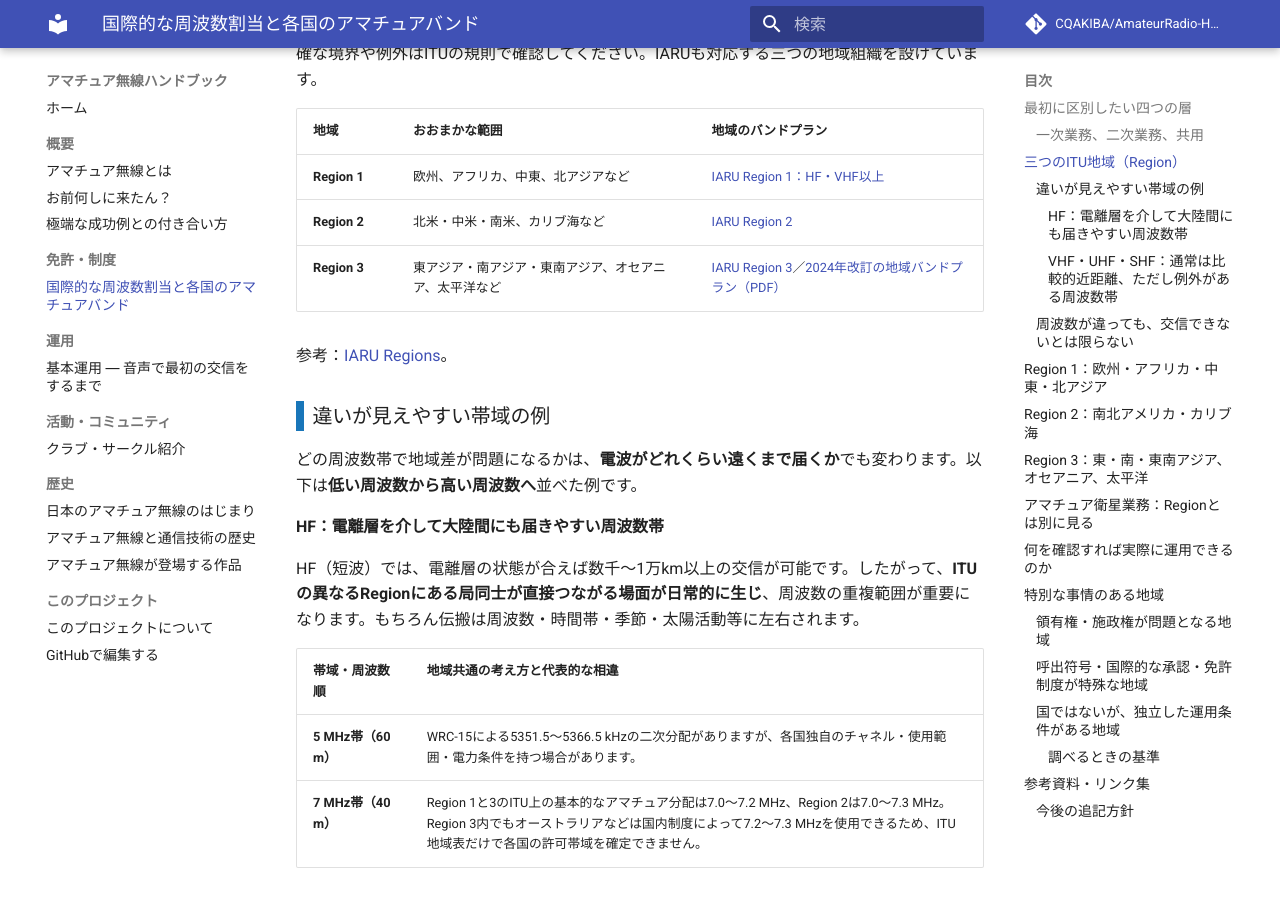
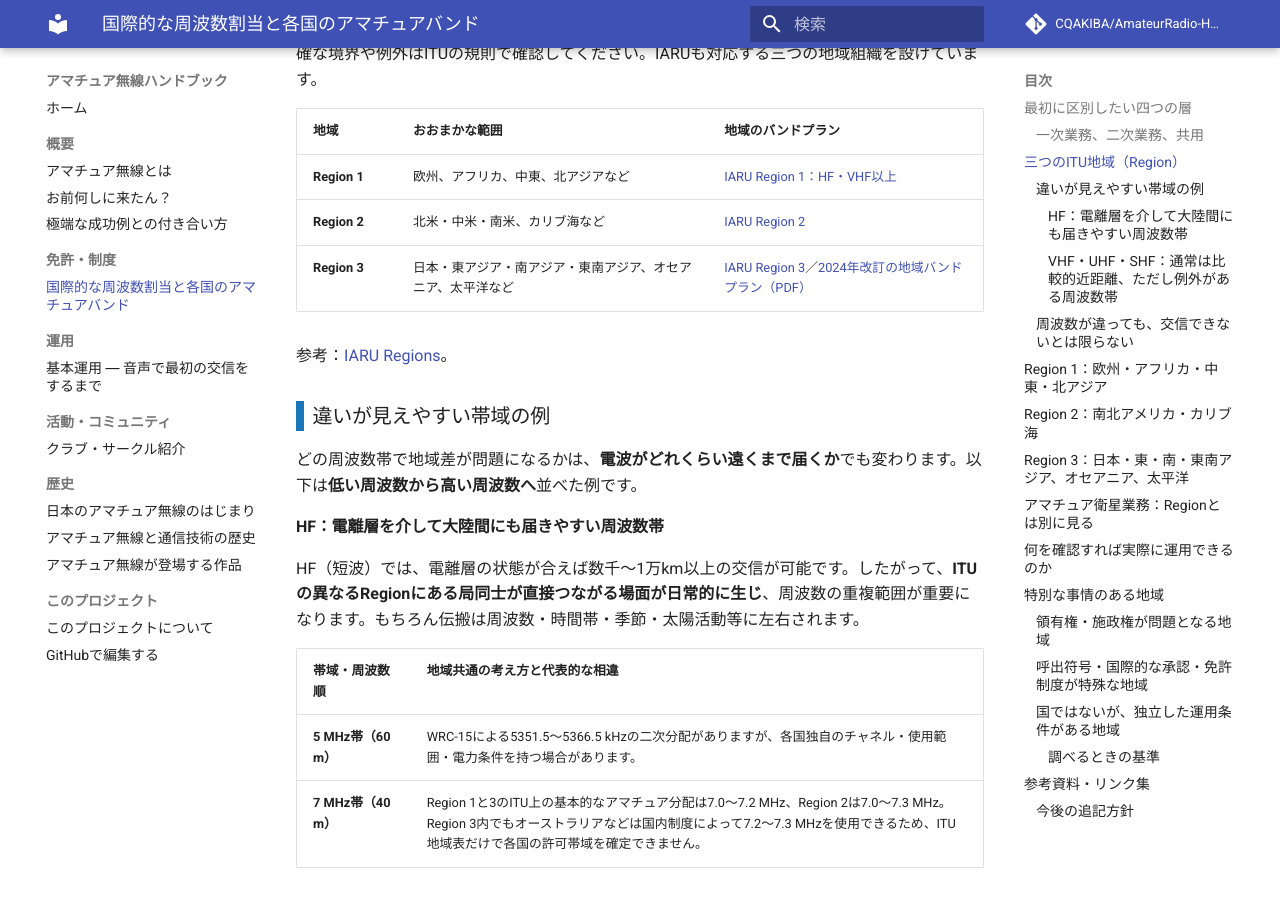
Before and after one commit to CQAKIBA/AmateurRadio-Handbook, an MkDocs documentation site: the page built from docs/01_免許・制度/international-frequency-allocations.md, in a window 1280 px wide and 900 px high, scrolled down 1652 px. Built offline with MkDocs 1.6.1 and Material for MkDocs 9.7.7, drawn with Linux system fonts in a browser that asks for light colours; comment, search, counter and statistics services are not loaded; some of the changed text lies outside the part shown.

Commit message:
Update Region 3 description to include Japan

```diff
--- a/docs/01_免許・制度/international-frequency-allocations.md
+++ b/docs/01_免許・制度/international-frequency-allocations.md
@@ -37,7 +37,7 @@
 | --- | --- | --- |
 | **Region 1** | 欧州、アフリカ、中東、北アジアなど | [IARU Region 1：HF・VHF以上](https://www.iaru-r1.org/on-the-air/band-plans/) |
 | **Region 2** | 北米・中米・南米、カリブ海など | [IARU Region 2](https://www.iaru-r2.org/en/reference/band-plans/) |
-| **Region 3** | 東アジア・南アジア・東南アジア、オセアニア、太平洋など | [IARU Region 3](https://www.iaru-r3.org/on-the-air/band-plans/)／[2024年改訂の地域バンドプラン（PDF）](https://www.iaru-r3.org/wp-content/uploads/2025/01/R3-004-Band-Plans-IARU-Region-3.pdf) |
+| **Region 3** | 日本・東アジア・南アジア・東南アジア、オセアニア、太平洋など | [IARU Region 3](https://www.iaru-r3.org/on-the-air/band-plans/)／[2024年改訂の地域バンドプラン（PDF）](https://www.iaru-r3.org/wp-content/uploads/2025/01/R3-004-Band-Plans-IARU-Region-3.pdf) |
 
 参考：[IARU Regions](https://www.iaru.org/about-us/organisation-and-history/regions/)。
 
@@ -108,7 +108,7 @@
 
 特に米国で一般的な147 MHz台のFM通信や、米国式420～450 MHz帯の運用を、ほかのRegionの局にそのまま当てはめるのは危険です。
 
-## Region 3：東・南・東南アジア、オセアニア、太平洋
+## Region 3：日本・東・南・東南アジア、オセアニア、太平洋
 
 [IARU Region 3の2024年改訂バンドプラン](https://www.iaru-r3.org/wp-content/uploads/2025/01/R3-004-Band-Plans-IARU-Region-3.pdf)では、従来の表から**7.2～7.3 MHzおよび440～450 MHzを地域共通の分配として見せない**よう整理しています。文書の説明によれば、後者はITU脚注5.270に基づき、Region 3ではオーストラリアとフィリピンの追加分配という事情があります。一方で、国内法でさらに広い帯域を認めている場合もあります。**地域プランの空欄は、すべての国で禁止という意味ではありません。**
 
```
